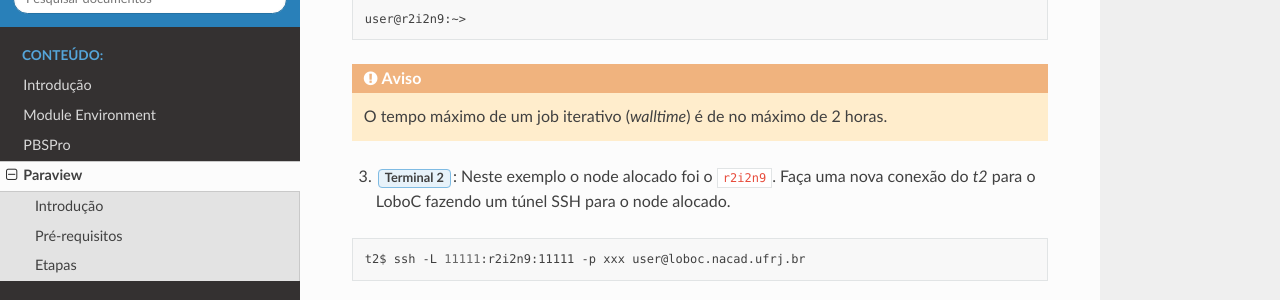
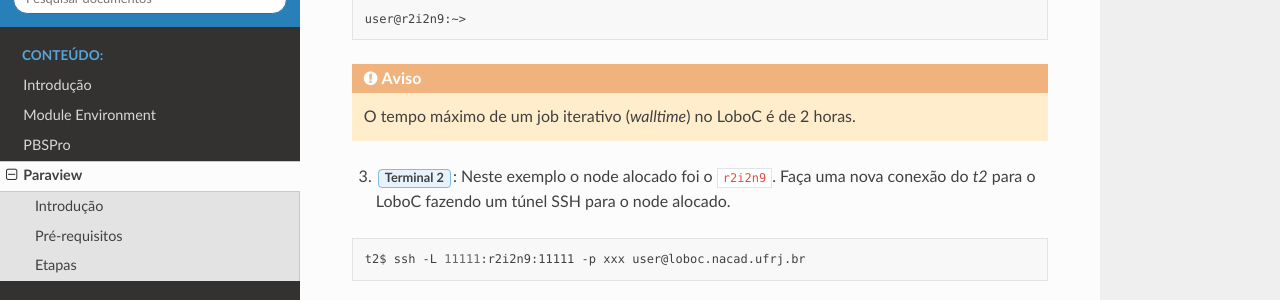
Before and after one commit to NACAD-COPPE-UFRJ/loboc-userguide, a Sphinx documentation site: the page built from docs/source/ug/paraview.rst, in a window 1280 px wide and 900 px high, scrolled down 1774 px. Shown: the part 151-451 px from the top of the window. Built offline with Sphinx 7.4.7 and the Read the Docs theme 2.0.0, drawn with Linux system fonts in a browser that asks for light colours.

Commit message:
Fix paraview warning

```diff
--- a/docs/source/ug/paraview.rst
+++ b/docs/source/ug/paraview.rst
@@ -55,7 +55,7 @@ Etapas
 
 .. warning::
 
-  O tempo máximo de um job iterativo (*walltime*) é de no máximo de 2 horas.
+  O tempo máximo de um job iterativo (:emphasis:`walltime`) no LoboC é de 2 horas.
 
 3) :guilabel:`Terminal 2`: Neste exemplo o node alocado foi o ``r2i2n9``. Faça uma nova conexão do *t2* para o LoboC fazendo um túnel SSH para o node alocado.
 
```
Also changed, not shown: 4 other files.
